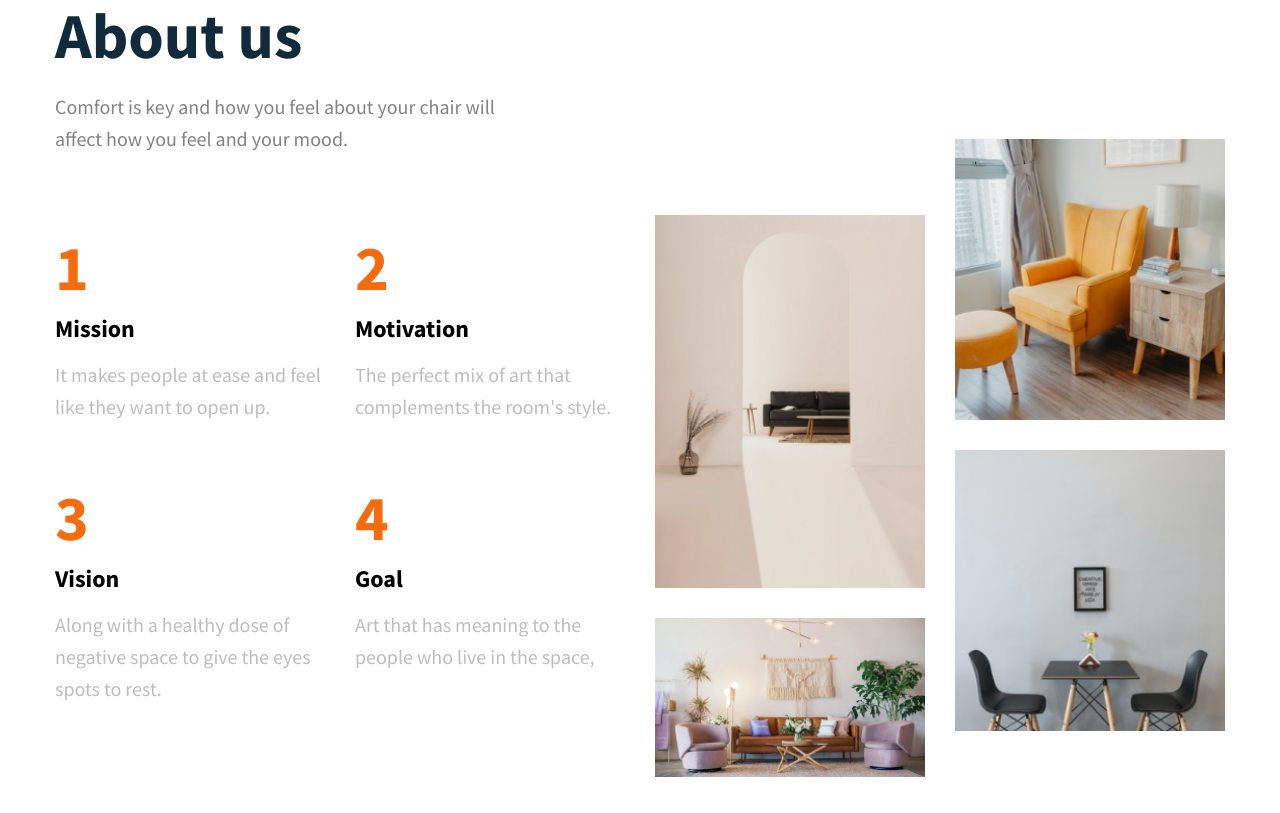
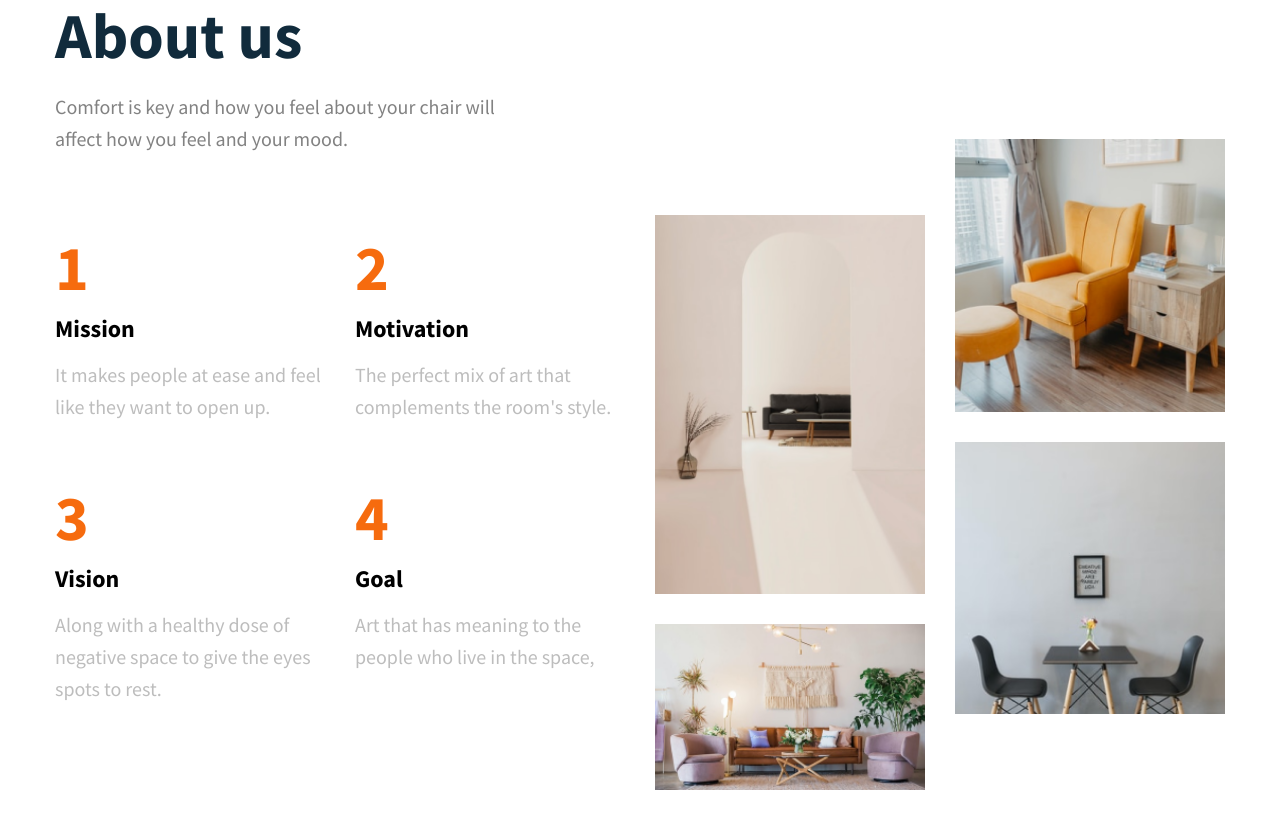
Before and after one commit to yarmoiseev/frontend_lp_furniture, a plain HTML site: page index.html in a window 1280 px wide. Shown: the part 1447-2260 px from the top of the page. Drawn offline with nearby package versions, Linux system fonts and the light colour scheme.

Commit message:
PADDING FIX

```diff
--- a/sass/style.scss
+++ b/sass/style.scss
@@ -387,7 +387,7 @@ h1, h2 {
 		&__images {
 			padding: 13.6rem 0 0 0;
 			&__lc {
-				padding: 7.6rem 0 3rem 0;
+				padding: 7.6rem 0 0 0;
 			}
 			&__rc {
 				grid-template-columns: repeat(auto-fit, minmax(13rem, 1fr));
```
Also changed, not shown: css/style.css.
